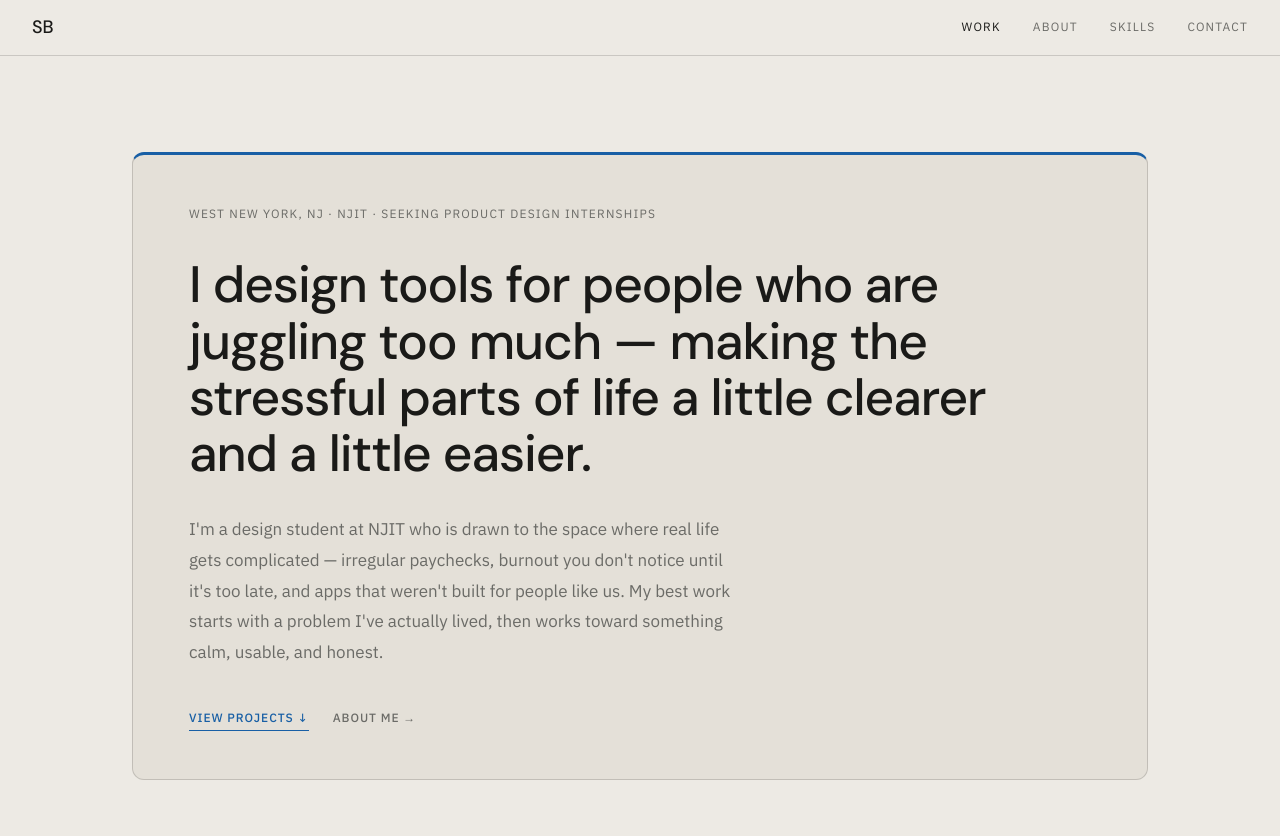
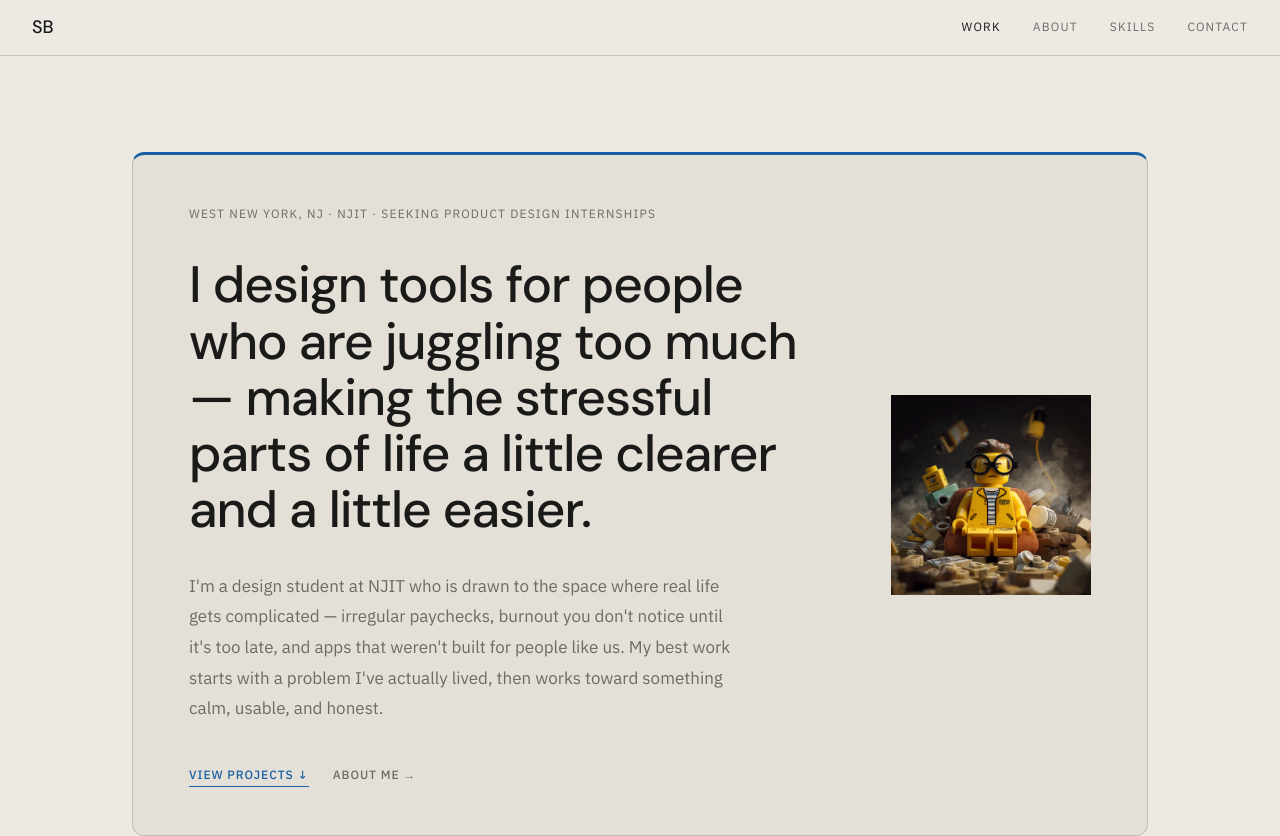
Before and after one commit to SamGB16/portfolio-site, a Next.js app in the folder samuel-portfolio/: page /portfolio-site/ in a window 1280 px wide. Shown: the top 836 px of the page. Built offline with nearby package versions, Linux system fonts and the light colour scheme.

Commit message:
implement change-018

```diff
--- a/samuel-portfolio/app/page.tsx
+++ b/samuel-portfolio/app/page.tsx
@@ -1,6 +1,7 @@
 "use client";
 
 import React from "react";
+import Image from "next/image";
 import Link from "next/link";
 import { useState } from "react";
 import ProjectCard from "@/components/content/ProjectCard";
@@ -37,15 +38,27 @@ export default function Home() {
   return (
     <div style={{ maxWidth: "var(--max-width)", margin: "0 auto", padding: "0 2rem" }}>
       <section style={{ padding: "6rem 0 5rem" }}>
+        <style>{`
+          @media (max-width: 700px) {
+            .hero-layout { flex-direction: column-reverse; }
+            .hero-img-wrap { width: 140px !important; margin: 0 auto; }
+          }
+        `}</style>
         <div
+          className="hero-layout"
           style={{
             background: "var(--hero-bg)",
             border: "1px solid var(--border)",
             borderTop: "3px solid var(--blue)",
             borderRadius: "12px",
             padding: "3rem 3.5rem",
+            display: "flex",
+            alignItems: "center",
+            gap: "3rem",
           }}
         >
+          {/* Left column */}
+          <div style={{ flex: 1 }}>
             <p
               style={{
                 fontFamily: "'IBM Plex Sans', sans-serif",
@@ -109,6 +122,18 @@ export default function Home() {
                 View projects ↓
               </Link>
               <SecondaryLink href="/about">About me →</SecondaryLink>
+            </div>
+          </div>
+
+          {/* Right column — image */}
+          <div className="hero-img-wrap" style={{ width: "200px", flexShrink: 0 }}>
+            <Image
+              src="/portfolio-site/lego-me.png"
+              alt="Samuel Blanco"
+              width={200}
+              height={200}
+              style={{ objectFit: "contain", width: "100%", height: "200px" }}
+            />
           </div>
         </div>
       </section>
```
Also changed, not shown: samuel-portfolio/public/lego-me.png (added), 1 other file (tests, documents, lock files or other folders). Lines whose indentation alone changed are shown as unchanged.
